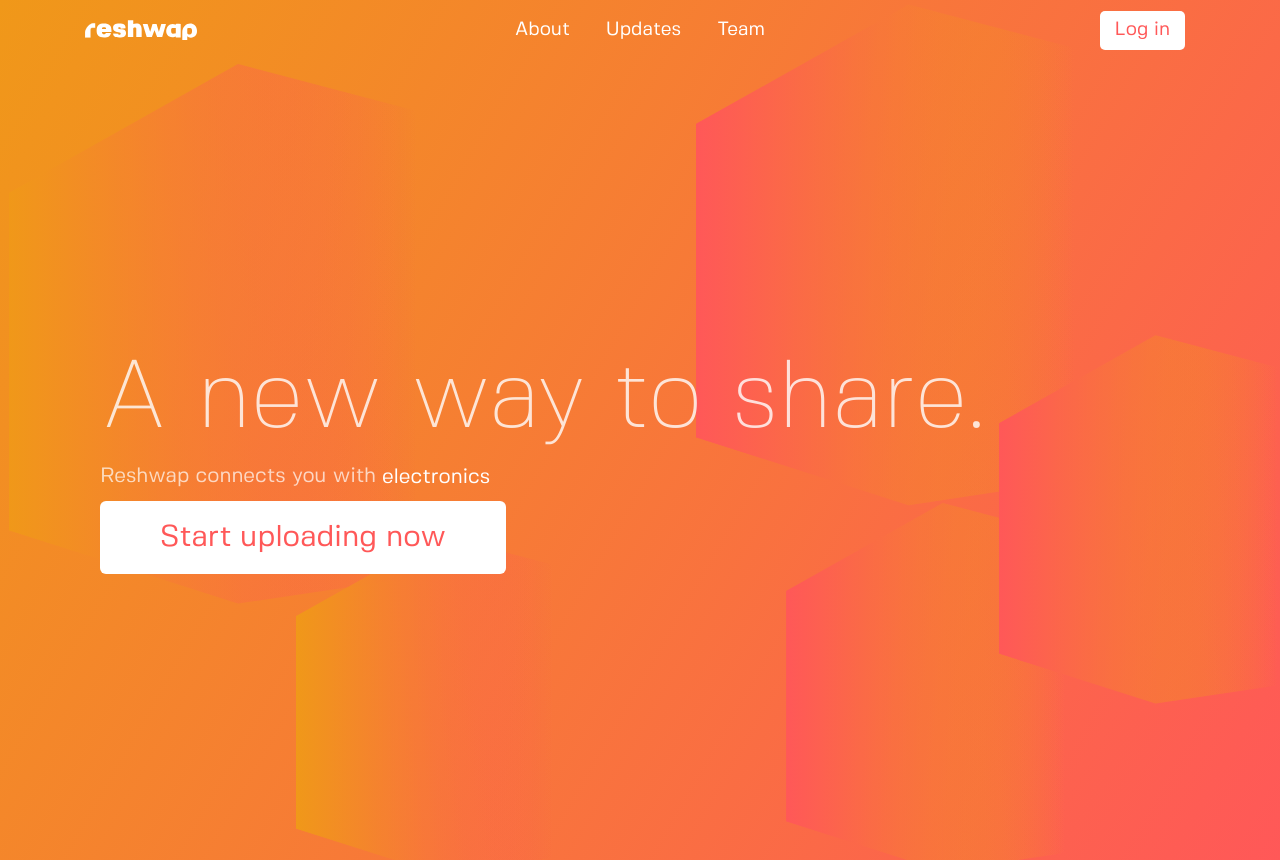
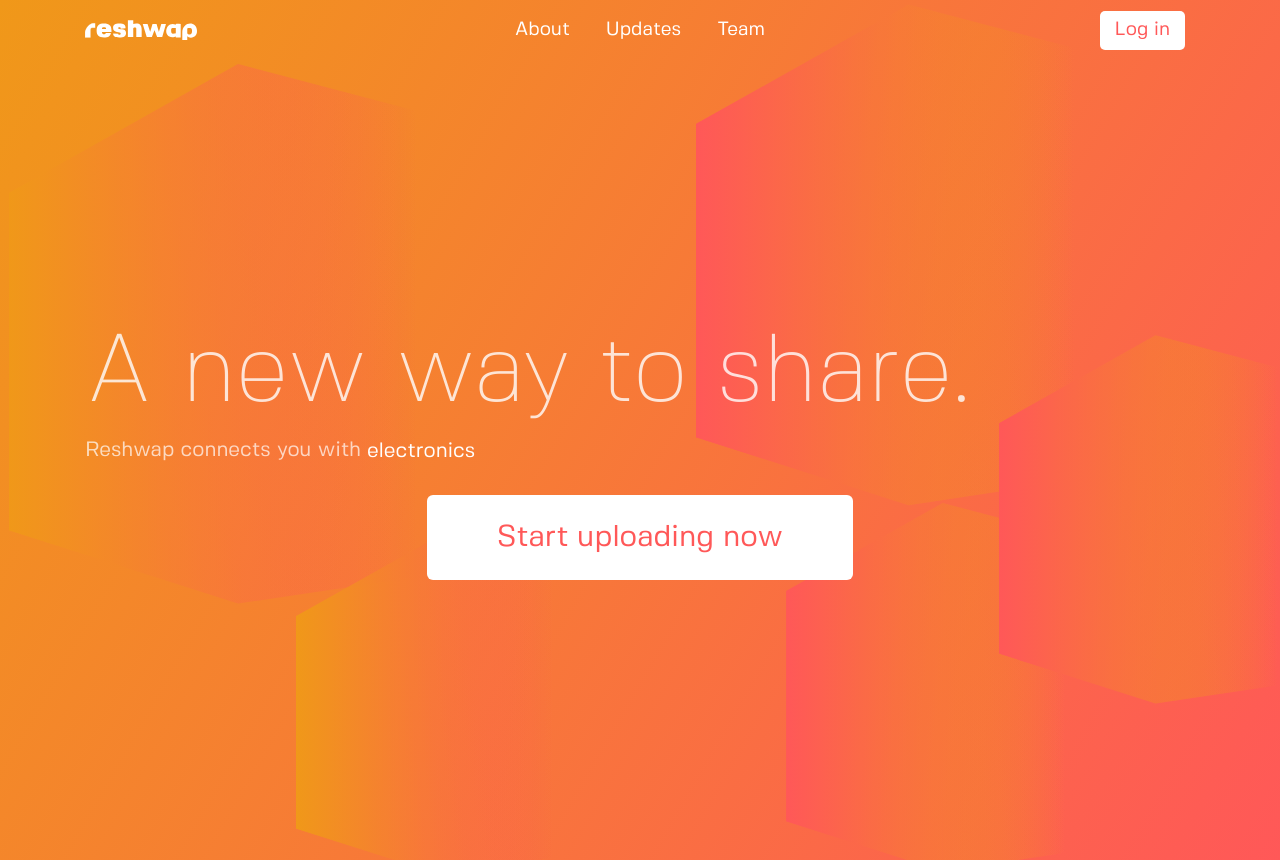
Before and after one commit to alpercanberk/reshwap2019, a Flask app: page / in a window 1280 px wide. Shown: the top 860 px of the page. Run offline with Flask 2, Linux system fonts and the light colour scheme; some libraries are stand-ins or nearby versions.

Commit message:
more fixes

```diff
--- a/client/src/App.js
+++ b/client/src/App.js
@@ -107,7 +107,7 @@ class App extends Component {
               component={() => {
                 axios
                   .get("/logout")
-                  .then((window.location = "/"));
+                  .then((window.location = "reshwap.com"));
               }}
             />
           </div>
--- a/static/stylesheet.css
+++ b/static/stylesheet.css
@@ -585,10 +585,12 @@ label:hover {
 .index-btn {
   background-color:#fff;
   cursor: pointer;
-  padding: 14px 60px;
+  padding: 20px 70px;
   border-width: 0;
   border-radius: 6px !important;
   font-size: 30px;
+  margin:20px auto;
+  display:block;
 }
 
 .index-btn:hover a {
--- a/templates/index.html
+++ b/templates/index.html
@@ -59,7 +59,7 @@
               </nav>
               <div class="landing">
                   <div class="container">
-                      <div class="col-md-12">
+                      <div class="col-xs-12">
                           <h1 class="title">A new way to share.</h1>
 
                           <div class="content">
@@ -73,10 +73,10 @@
                                       <li class="content-container-list-item">your lost belongings</li>
                                   </ul>
                               </div>
-                              <button class="index-btn"><a href="/auth/google">Start uploading now<a></button>
                               <div class="d-md-none" style="opacity: 0.7;">
                                   <p class="content-container-text display-large d-md-none">Reshwap connects you with goods and people on campus.<p>
                               </div>
+                              <button class="index-btn"><a href="/auth/google">Start uploading now<a></button>
                           </div>
                       </div>
                   </div>
```
Also changed, not shown: static/bundle.js.
